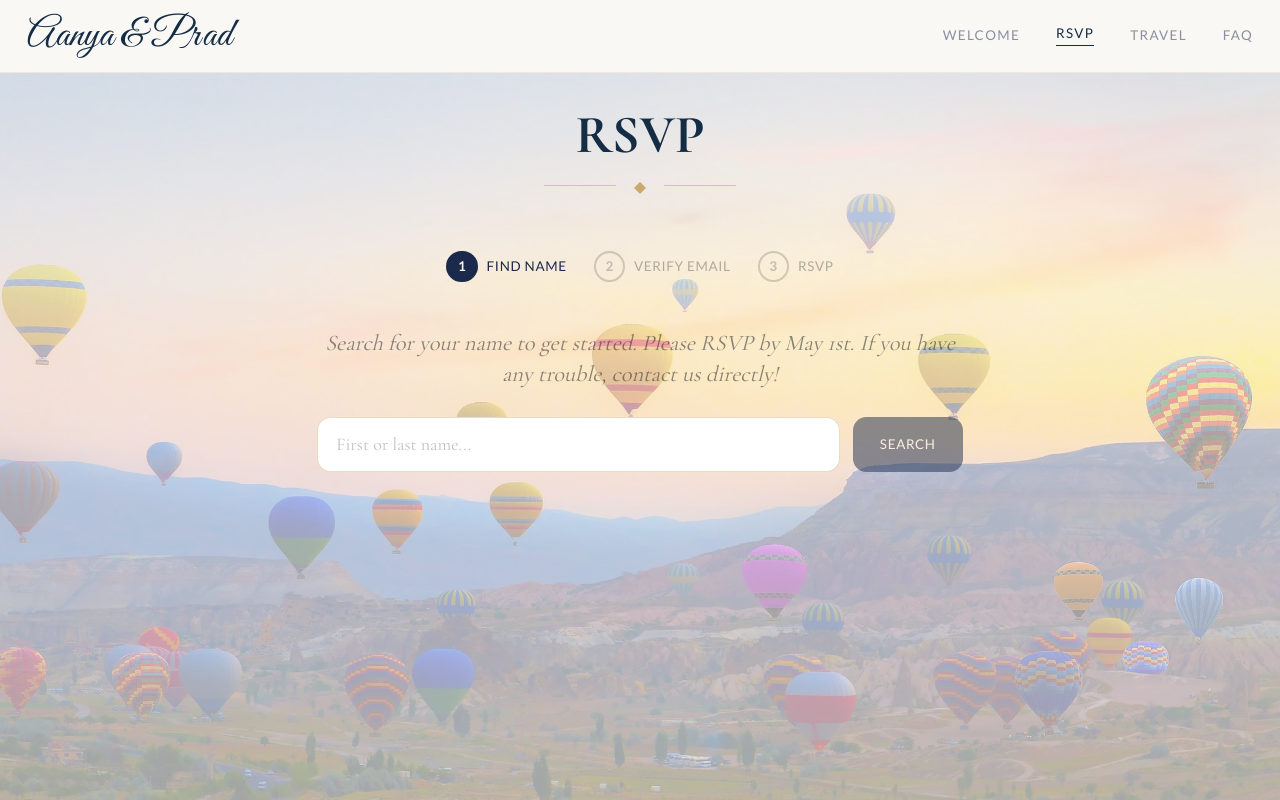
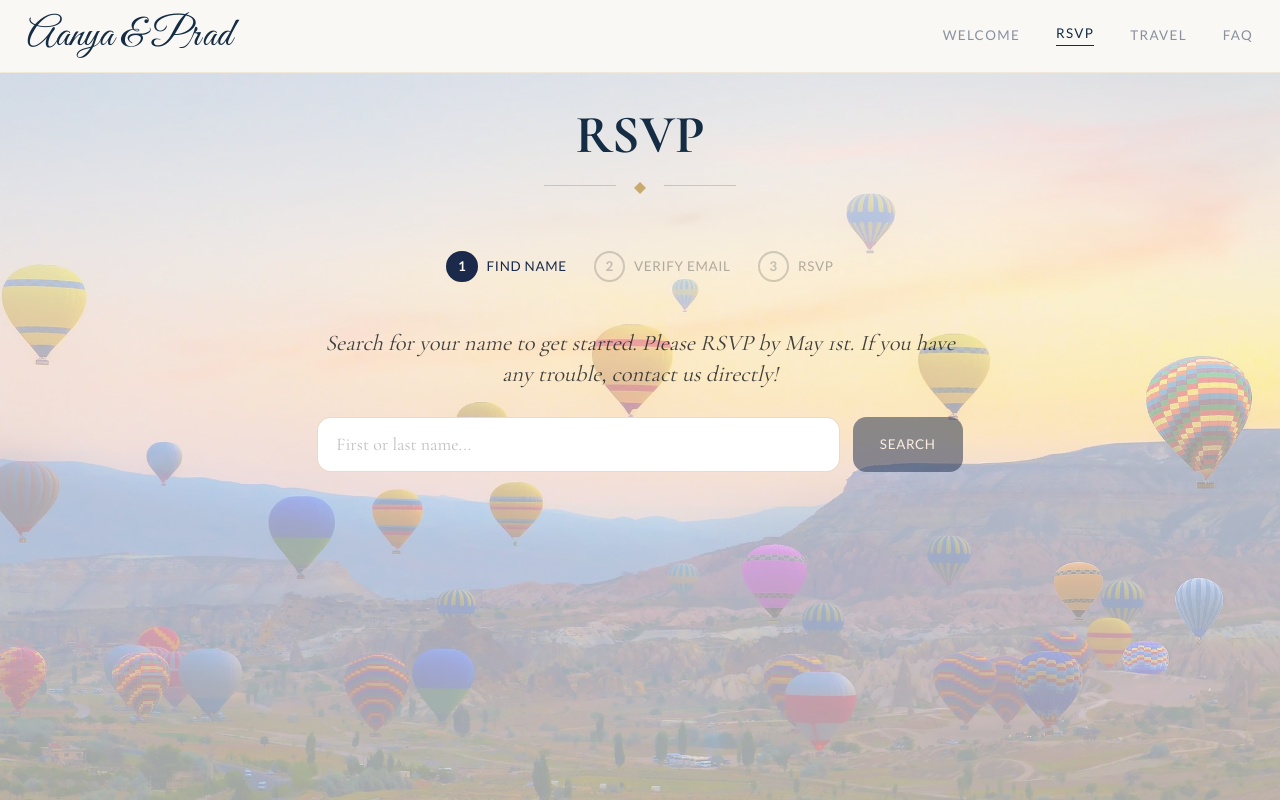
Before and after one commit to pbswimmer3/Engagement_Website, a Next.js app: page /rsvp in a window 1280 px wide. Built offline with nearby package versions, Linux system fonts and the light colour scheme.

Commit message:
darken text

```diff
--- a/app/rsvp/page.tsx
+++ b/app/rsvp/page.tsx
@@ -243,7 +243,7 @@ export default function RSVPPage() {
         {/* ── Step 1: Search ── */}
         {step === 'search' && (
           <div className="space-y-6">
-            <p className="font-serif text-xl text-center text-dark/55 italic">
+            <p className="font-serif text-xl text-center text-dark/90 italic">
               Search for your name to get started. Please RSVP by May 1st. If you have any trouble, contact us directly!
             </p>
             <div className="flex gap-3">
```
